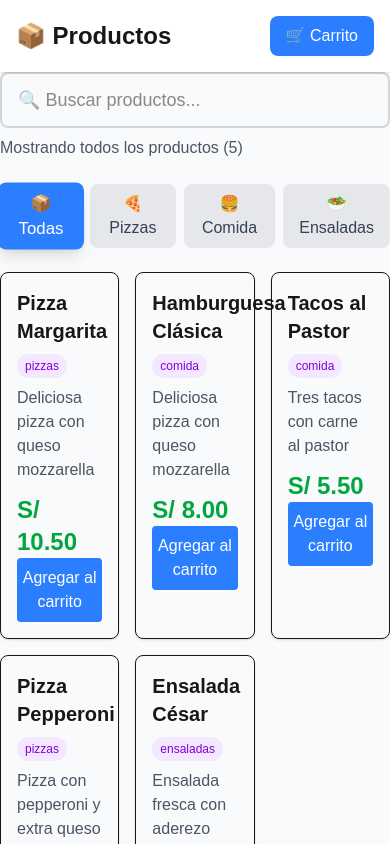
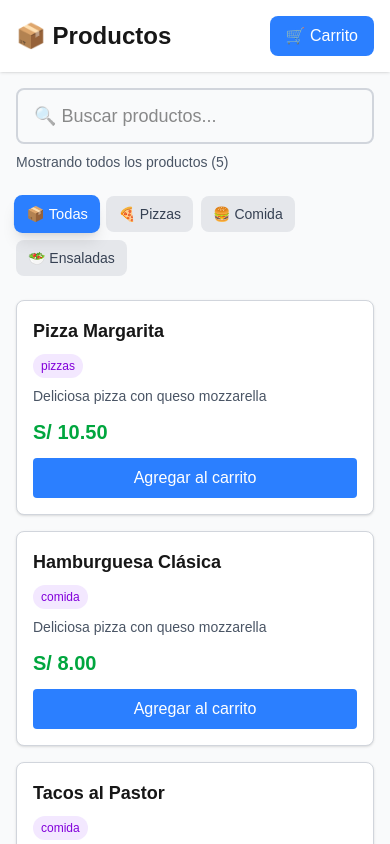
Before and after one commit to grover-dev86/restaurante-pos, a Next.js app: page /productos in a window 390 px wide. Shown: the top 844 px of the page. Built offline with nearby package versions, Linux system fonts and the light colour scheme.

Commit message:
style():mejorando el layout para responsive

```diff
--- a/src/app/productos/page.tsx
+++ b/src/app/productos/page.tsx
@@ -141,9 +141,7 @@ function ProductPage() {
 					>
 						🛒 Carrito
 						{totalItems > 0 && (
-							<span
-								className='absolute -top-2 -right-2 bg-red-500 text-white text-xs rounded-full w-6 h-6 flex items-center justify-center font-bold'
-							>
+							<span className='absolute -top-2 -right-2 bg-red-500 text-white text-xs rounded-full w-6 h-6 flex items-center justify-center font-bold'>
 								{totalItems}
 							</span>
 						)}
@@ -151,6 +149,11 @@ function ProductPage() {
 				</div>
 			</div>
 
+			<div className='max-w-7xl mx-auto p-4 md:p-8'>
+				<div className='flex flex-col lg:flex-row gap-6'>
+					{/* Columna de productos */}
+					<div className='flex-1'>
+						{/* Búsqueda */}
 						<div className='mb-6 relative'>
 							<input
 								type='text'
@@ -161,7 +164,7 @@ function ProductPage() {
 								// sincronizar input con estado (Inputs controlados)
 							/>
 
-				<p className='text-gray-600 mt-2'>
+							<p className='text-gray-600 mt-2 text-sm md:text-base'>
 								{categoriaSeleccionada === 'todas' && !busqueda // !busqueda => si búsqueda está vacía es true
 									? `Mostrando todos los productos (${productosFiltrados.length})`
 									: `Encontrados: ${productosFiltrados.length} de ${productos.length} productos`
@@ -179,13 +182,13 @@ function ProductPage() {
 						</div>
 
 						{/* botones de categorias */}
-			<div className='mb-6 flex gap-2'>
+						<div className='mb-6 flex flex-wrap gap-2'>
 							{categorias.map(categoria => (
 								<button
 									key={categoria.id}
 									onClick={() => setCategoriaSeleccionada(categoria.id)}
 									className={
-							`px-4 py-2 rounded-lg font-medium transition-all
+										`px-3 py-2 md:px-4 rounded-lg font-medium transition-all text-sm md:text-base
 										${categoriaSeleccionada === categoria.id
 											? 'bg-blue-500 text-white shadow-lg scale-105'
 											: 'bg-gray-200 text-gray-700 hover:bg-gray-300'}`
@@ -197,14 +200,14 @@ function ProductPage() {
 						</div>
 
 						{/* Grid: organiza los productos en columnas */}
-			<div className='grid grid-cols-3 gap-4'>
+						<div className='grid grid-cols-1 sm:grid-cols-2 lg:grid-cols-3 gap-4'>
 							{/* .map() recorre el array y crea una tarjeta por cada producto */}
 							{productosFiltrados.map(producto => (
 								<div
 									key={producto.id}
-						className='border rounded-lg p-4 shadow hover:shadow-lg'
+									className='bg-white border border-gray-300 rounded-lg p-4 shadow hover:shadow-lg transition'
 								>
-						<h2 className='text-xl font-semibold mb-2'>
+									<h2 className='text-lg md:text-xl font-semibold mb-2'>
 										{producto.nombre}
 									</h2>
 
@@ -213,11 +216,11 @@ function ProductPage() {
 										{producto.categoria}
 									</span>
 
-						<p className='text-gray-600 mb-3'>
+									<p className='text-gray-600 text-sm mb-3'>
 										{producto.descripcion}
 									</p>
 
-						<p className='text-2xl font-bold text-green-600'>
+									<p className='text-xl md:text-2xl font-bold text-green-600 mb-3'>
 										S/ {producto.precio.toFixed(2)}
 									</p>
 
@@ -230,7 +233,7 @@ function ProductPage() {
 							))}
 						</div>
 
-			{/* 🆕 NUEVO: Mensaje cuando no hay resultados */}
+						{/* No hay resultados */}
 						{productosFiltrados.length === 0 && (
 							<div className='text-center py-12'>
 								<p className='text-2xl text-gray-400'>
@@ -242,6 +245,9 @@ function ProductPage() {
 							</div>
 						)}
 					</div>
+				</div>
+			</div>
+		</div>
 	)
 }
 
```
Lines whose indentation alone changed are shown as unchanged.
